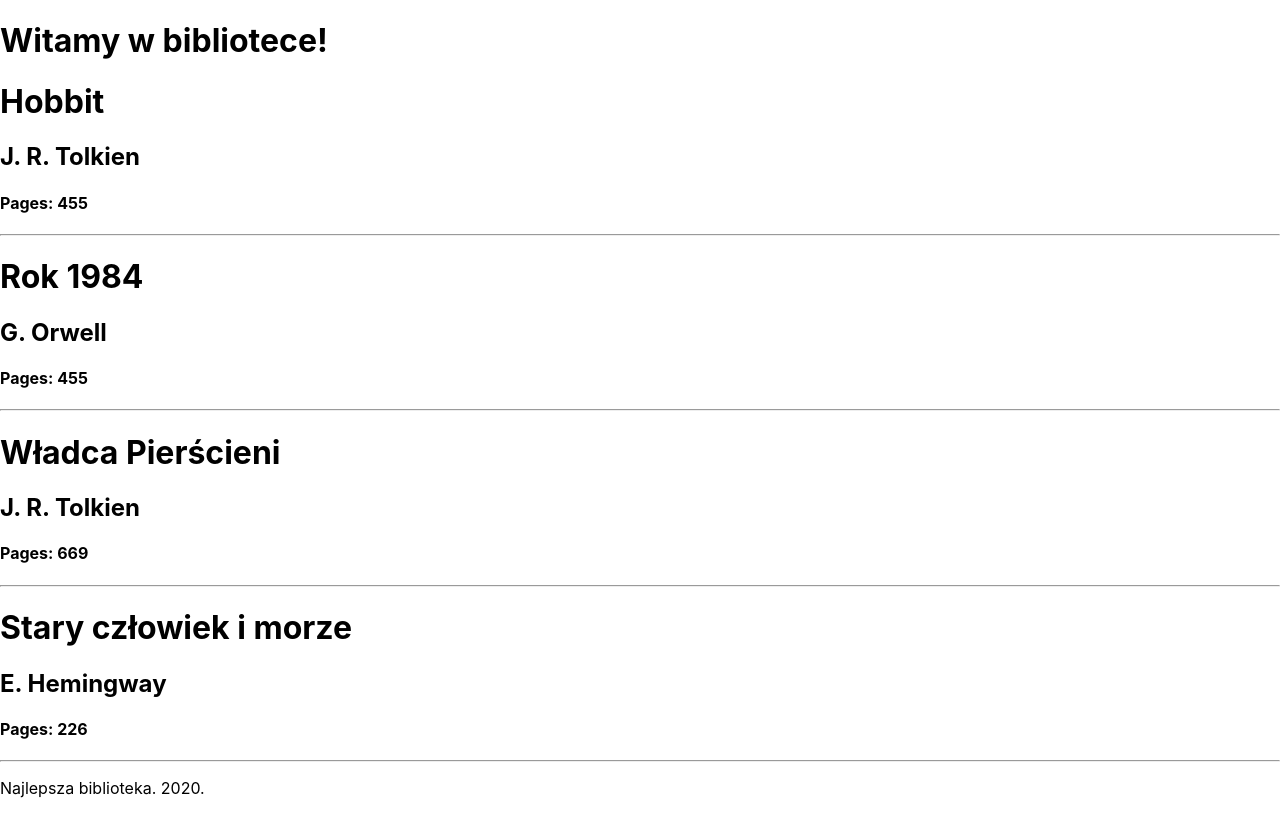
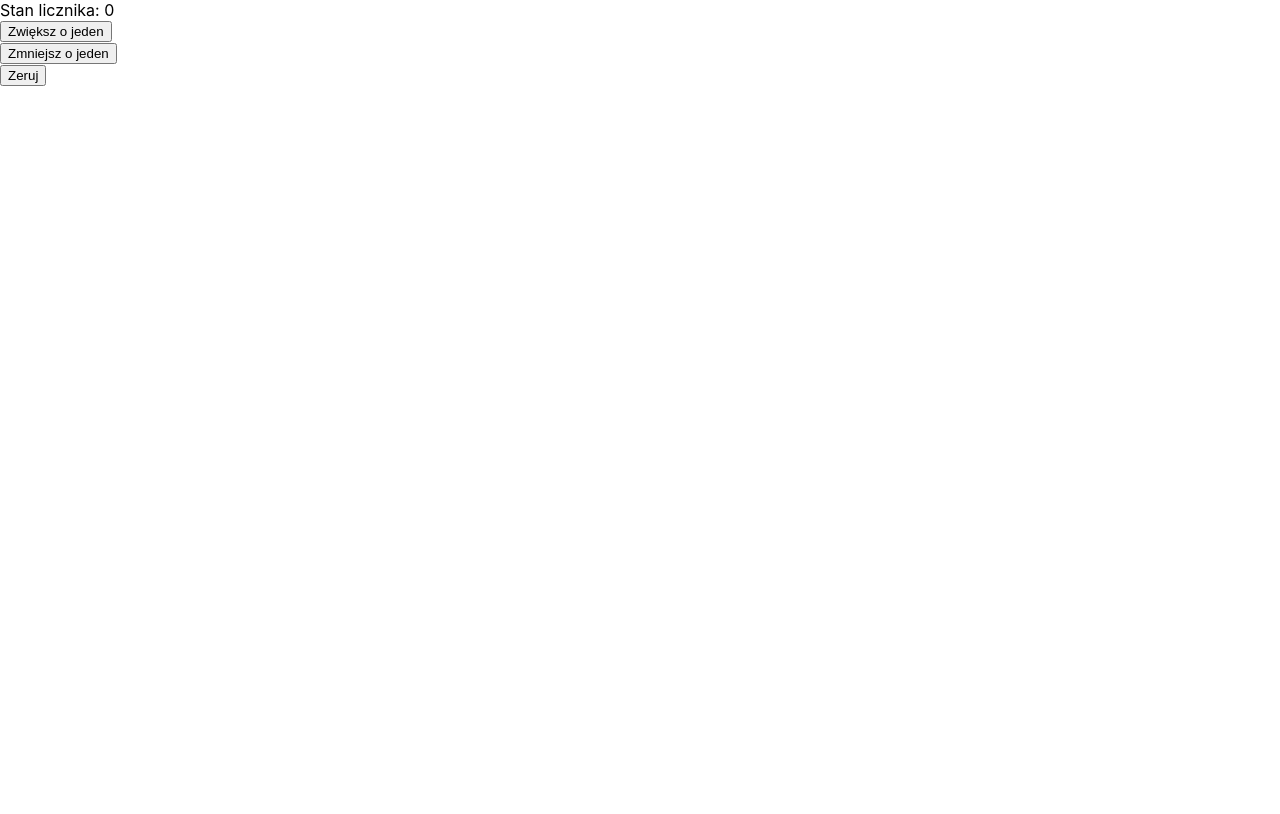
Before and after one commit to oskar0809/react-rozdzial3, a React (Create React App) app: page / in a window 1280 px wide. Built offline with nearby package versions, Linux system fonts and the light colour scheme.

Commit message:
listing 3.38 stan komponentu w klasie, powiązania i klasyczna funkcja

```diff
--- /dev/null
+++ b/src/Counter.js
@@ -0,0 +1,41 @@
+import React, {Component} from "react";
+class Counter extends Component {
+    constructor(props){
+        super(props);
+        this.state = {
+            counter: 0
+        };
+        this.increase = this.increase.bind(this);
+        this.decrease = this.decrease.bind(this);
+        this.clear = this.clear.bind(this);
+    }
+    increase(){
+        this.setState((prevState) => ({
+            counter: prevState.counter + 1
+        }));
+    }
+    decrease(){
+        this.setState((prevState) => ({
+            counter: prevState.counter - 1
+        }));
+    }
+    clear(){
+        this.setState({
+            counter: 0
+        });
+    }
+    render(){
+        return(
+            <div>
+                Stan licznika: {this.state.counter}
+                <br/>
+                <button onClick={this.increase}>Zwiększ o jeden</button>
+                <br/>
+                <button onClick={this.decrease}>Zmniejsz o jeden</button>
+                <br/>
+                <button onClick={this.clear}>Zeruj</button>
+            </div>
+        );
+    }
+}
+export default Counter;
--- a/src/index.js
+++ b/src/index.js
@@ -7,11 +7,13 @@ import Book from './Book';
 import Age from './Age'
 import Props from './Props'
 import { number } from 'prop-types';
+import Counter from './Counter';
 
 const root = ReactDOM.createRoot(document.getElementById('root'));
 root.render(
     <React.StrictMode>
-        <Book/>
+        <Counter/>
+        {/* <Book/> */}
         {/* <Age age={20}/>
         <Age/> */}
         {/* <Props propArray={[1, 2, 3]}/> */}
```
